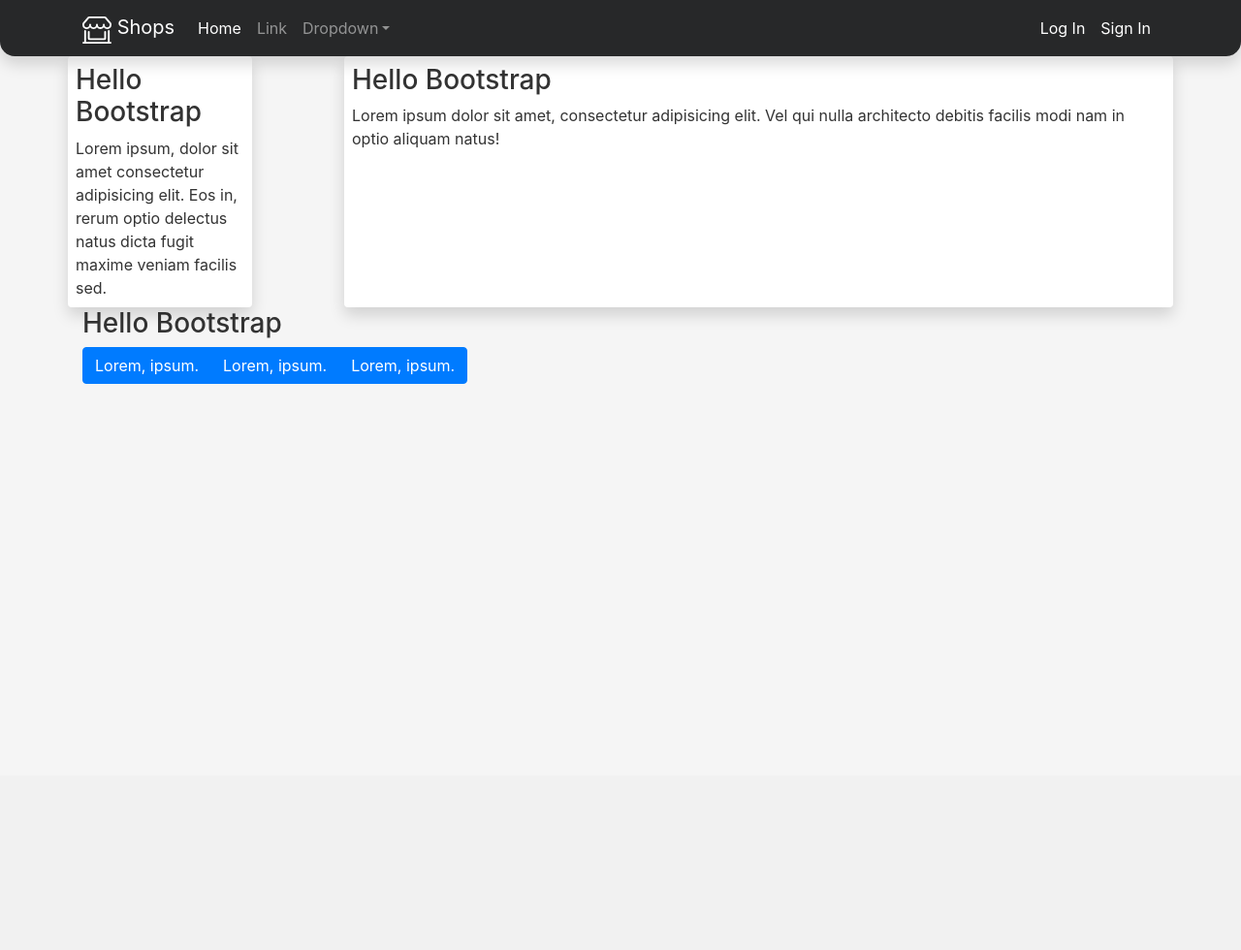
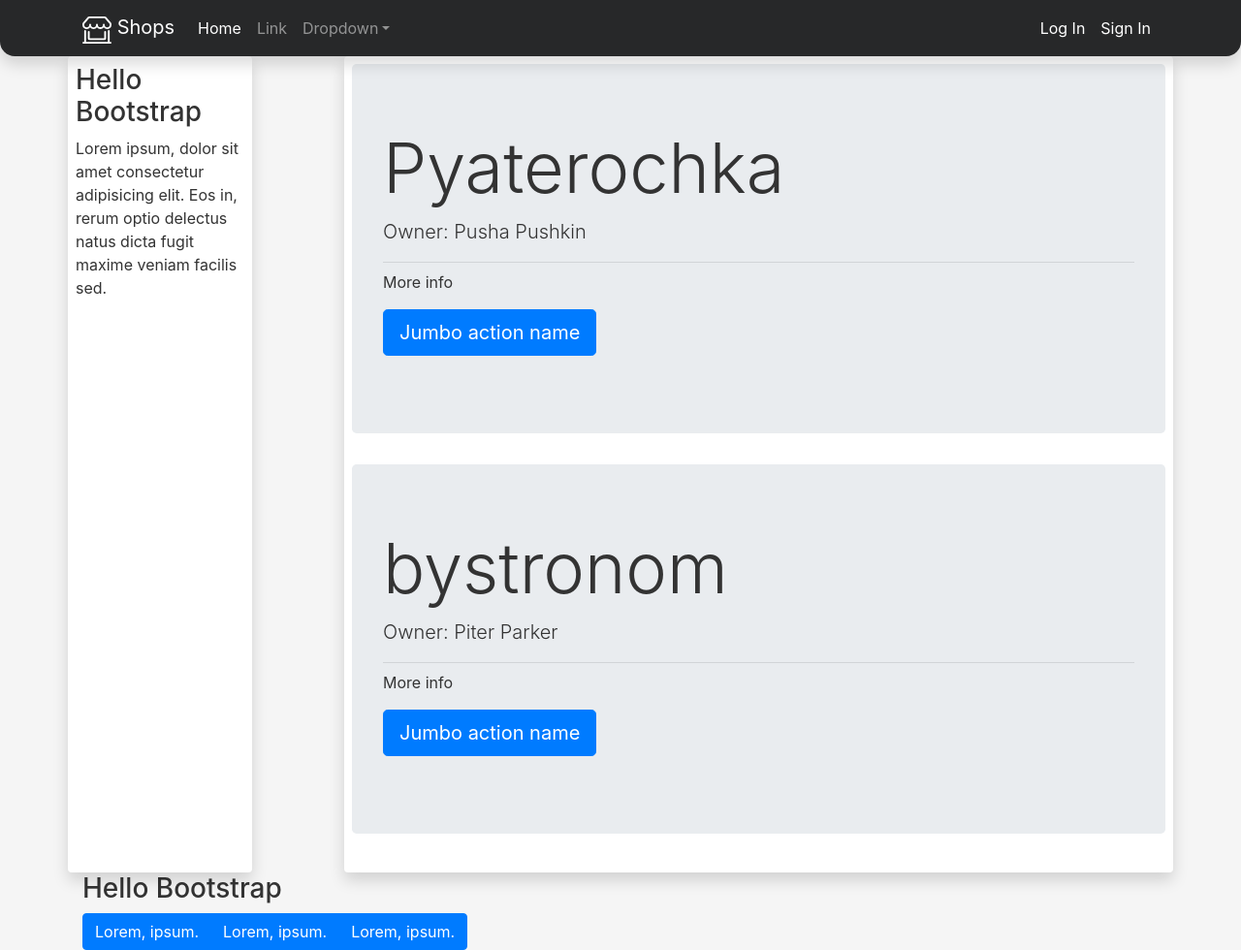
Before and after one commit to R1Sen007/FirstDjangoProject-pet_project-, a Django app: page / in a window 1280 px wide. Shown: the whole page at 97% size. Before the commit the page ends 396 px from the top, so only its background shows below. Run offline with Django 4.2, Linux system fonts and the light colour scheme; data comes from the database, SQL or seed files in the repository; both versions use the stored data as it was after the commit; some libraries are stand-ins or nearby versions.

Commit message:
save before change stable DB

```diff
--- a/HelloDjango/HelloDjango/urls.py
+++ b/HelloDjango/HelloDjango/urls.py
@@ -16,7 +16,6 @@ Including another URLconf
 from django.urls import path, include
 from django.contrib import admin
 from django.contrib.auth import views as auth_views
-from hello import views as hello_views
 from users import views as user_views
 from django.conf import settings
 from django.conf.urls.static import static
@@ -46,12 +45,12 @@ from django.conf.urls.static import static
 
 urlpatterns = [
     path('admin/', admin.site.urls),
-    path('', hello_views.index, name='home'),
     path('login/', auth_views.LoginView.as_view(template_name='login.html'), name='login'),
     path('logout/', auth_views.LogoutView.as_view(), name='logout'),
     path('signin/', user_views.register, name='signin'),
     path('profile/', user_views.profile, name='profile'),
-    path('profile/update/', user_views.update, name='update')
+    path('profile/update/', user_views.update, name='update'),
+    path('', include('hello.urls'))
 ]
 
 if settings.DEBUG:
--- a/HelloDjango/hello/templates/home.html
+++ b/HelloDjango/hello/templates/home.html
@@ -9,8 +9,27 @@
                 Lorem ipsum, dolor sit amet consectetur adipisicing elit. Eos in, rerum optio delectus natus dicta fugit maxime veniam facilis sed.
             </div>
             <div class="col-sm-9 offset-1 shadow p-2 rounded">
-                <h3>Hello Bootstrap</h3>
-                Lorem ipsum dolor sit amet, consectetur adipisicing elit. Vel qui nulla architecto debitis facilis modi nam in optio aliquam natus!
+                <!-- <h3>Hello Bootstrap</h3> -->
+                <!-- Lorem ipsum dolor sit amet, consectetur adipisicing elit. Vel qui nulla architecto debitis facilis modi nam in optio aliquam natus! -->
+                {% for shop in shops %}
+                    <!-- <div class="row shadow p-2 rounded">
+                        <article>
+                            <div class="media-body">
+                                <h5>{{shop.name}}</h5>
+                                <p>Lorem ipsum dolor sit amet consectetur, adipisicing elit. Ipsa laborum iste vitae ad beatae odio magni fugit, dolorem ut quia iusto eligendi similique ipsam totam rerum autem molestias ex sint. Esse sed eveniet ut suscipit nemo, dolore dolores officiis deserunt.</p>
+                            </div>
+                        </article>
+                    </div> -->
+                    <div class="jumbotron">
+                        <h1 class="display-3">{{shop.name}}</h1>
+                        <p class="lead">Owner: {{shop.ownerProfile.user.first_name}} {{shop.ownerProfile.user.last_name}}</p>
+                        <hr class="my-2">
+                        <p>More info</p>
+                        <p class="lead">
+                            <a class="btn btn-primary btn-lg" href="Jumbo action link" role="button">Jumbo action name</a>
+                        </p>
+                    </div>
+                {% endfor %}
             </div>
         </div>
         <h3>Hello Bootstrap</h3>
--- /dev/null
+++ b/HelloDjango/hello/urls.py
@@ -0,0 +1,10 @@
+from django.urls import path, include
+# from hello import views as hello_views
+from .views import ShopListView, ShopDetailView
+
+
+urlpatterns = [
+        # path('', hello_views.index, name='home'),
+        path('shop/<int:pk>/', ShopDetailView.as_view(), name='shop-detail'),
+        path('', ShopListView.as_view(), name='home')
+]
--- a/HelloDjango/hello/views.py
+++ b/HelloDjango/hello/views.py
@@ -1,4 +1,6 @@
 from django.shortcuts import render
+from django.views.generic import ListView, DetailView
+from .models import Shop
 
 # Create your views here.
 
@@ -21,6 +23,20 @@ def index(request):
     # userform = UserForm()
     # return render(request, "index3.html", {"form" : userform, "people" : people})
     return render(request, "home.html")
+
+
+class ShopListView(ListView):
+    model = Shop
+    template_name = "home.html"
+    context_object_name = 'shops'
+
+class ShopDetailView(DetailView):
+    model = Shop
+    template_name = "detailShop.html"
+    # pk_url_kwarg = 'shop_id'
+    context_object_name = 'shop'
+
+
 
 
 # def create(request):
```
Also changed, not shown: HelloDjango/hello/templates/createShop.html (+20 -0 lines), HelloDjango/hello/templates/detailShop.html (added, +22 -0 lines), HelloDjango/users/templates/profile.html (+13 -1 lines), HelloDjango/users/views.py (+13 -3 lines), HelloDjango/db.sqlite3.
